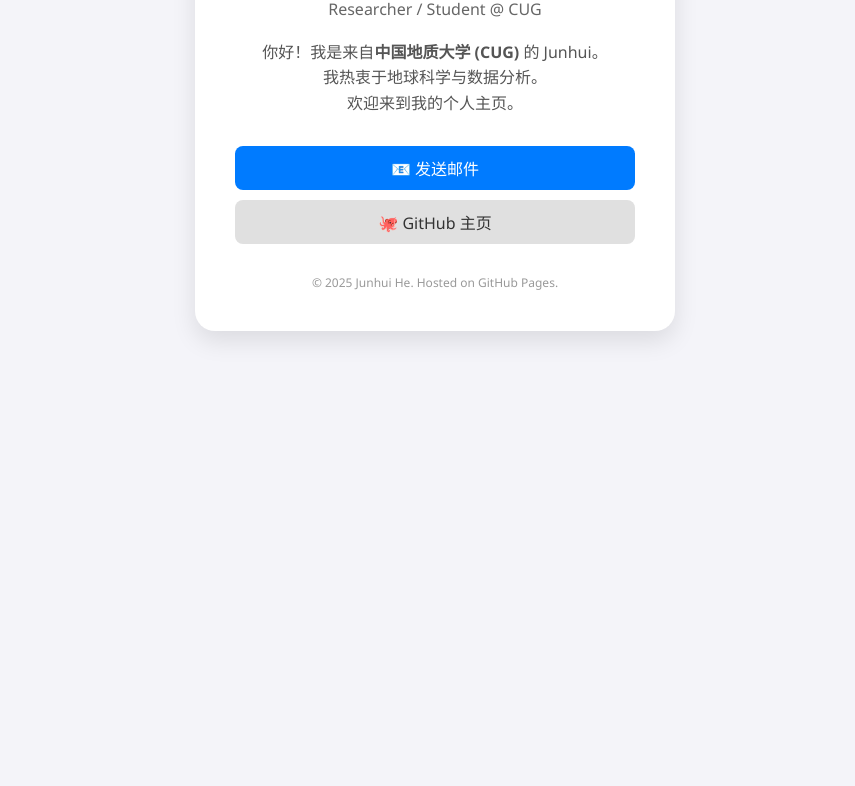
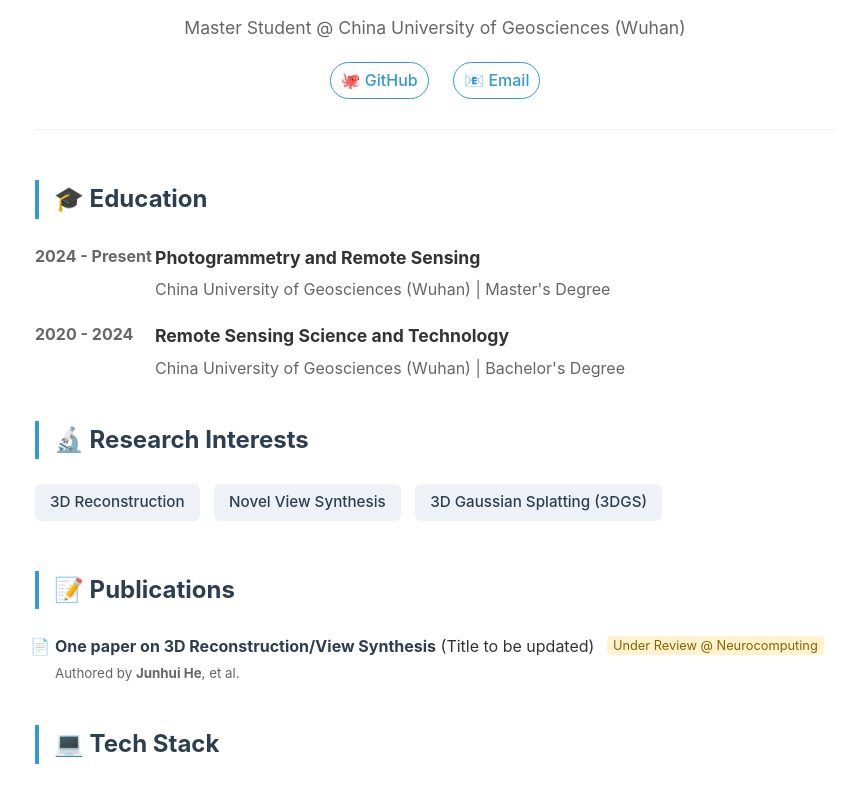
Before and after one commit to hjh530/hjh530.github.io, a plain HTML site: page index.html in a window 1280 px wide. Shown: the part 356-1142 px from the top of the page, without its empty margins (205-1060 px from the left). Before the commit the page ends 800 px from the top, so only its background shows below. Drawn offline with Linux system fonts and the light colour scheme.

Commit message:
Update index.html

```diff
--- a/index.html
+++ b/index.html
@@ -3,93 +3,233 @@
 <head>
     <meta charset="UTF-8">
     <meta name="viewport" content="width=device-width, initial-scale=1.0">
-    <title>Junhui He - 个人主页</title>
+    <title>Junhui He (何俊辉) - Home</title>
     <style>
-        /* 1. 全局样式：设置字体和背景 */
-        body {
-            font-family: 'Segoe UI', Tahoma, Geneva, Verdana, sans-serif;
-            background-color: #f4f4f9;
-            color: #333;
-            margin: 0;
-            display: flex;
-            justify-content: center;
-            align-items: center;
-            min-height: 100vh;
+        :root {
+            --primary-color: #2c3e50;
+            --accent-color: #3498db;
+            --bg-color: #f8f9fa;
+            --text-color: #333;
+            --light-text: #666;
         }
 
-        /* 2. 卡片容器：中间那个白色的框 */
-        .card {
-            background: white;
-            width: 400px;
-            padding: 40px;
-            border-radius: 20px;
-            box-shadow: 0 10px 25px rgba(0,0,0,0.1);
-            text-align: center;
+        body {
+            font-family: -apple-system, BlinkMacSystemFont, "Segoe UI", Roboto, "Helvetica Neue", Arial, sans-serif;
+            background-color: var(--bg-color);
+            color: var(--text-color);
+            line-height: 1.6;
+            margin: 0;
+            padding: 20px;
         }
 
-        /* 3. 头像区域 */
+        .container {
+            max-width: 800px;
+            margin: 40px auto;
+            background: white;
+            padding: 50px;
+            border-radius: 12px;
+            box-shadow: 0 4px 20px rgba(0,0,0,0.08);
+        }
+
+        /* 头部区域 */
+        header {
+            text-align: center;
+            margin-bottom: 50px;
+            border-bottom: 1px solid #eee;
+            padding-bottom: 30px;
+        }
+
         .avatar {
-            width: 120px;
-            height: 120px;
+            width: 140px;
+            height: 140px;
             border-radius: 50%;
             object-fit: cover;
-            border: 4px solid #e0e0e0;
+            border: 4px solid white;
+            box-shadow: 0 4px 10px rgba(0,0,0,0.1);
             margin-bottom: 20px;
         }
 
-        /* 4. 文字排版 */
-        h1 { margin: 10px 0 5px; font-size: 24px; }
-        h2 { margin: 0 0 20px; font-size: 16px; color: #666; font-weight: normal; }
-        p { line-height: 1.6; color: #555; margin-bottom: 30px; }
+        h1 {
+            margin: 10px 0;
+            color: var(--primary-color);
+            font-size: 2.2em;
+        }
 
-        /* 5. 链接按钮样式 */
-        .links { display: flex; flex-direction: column; gap: 10px; }
-        .btn {
-            display: block;
+        .subtitle {
+            font-size: 1.1em;
+            color: var(--light-text);
+            margin-bottom: 20px;
+        }
+
+        .social-links a {
+            display: inline-block;
+            margin: 0 10px;
             text-decoration: none;
-            background: #007bff;
+            color: var(--accent-color);
+            font-weight: 500;
+            padding: 5px 10px;
+            border: 1px solid var(--accent-color);
+            border-radius: 20px;
+            transition: all 0.3s;
+        }
+
+        .social-links a:hover {
+            background-color: var(--accent-color);
             color: white;
-            padding: 10px;
-            border-radius: 8px;
-            transition: background 0.3s;
         }
-        .btn:hover { background: #0056b3; }
-        .btn.secondary { background: #e0e0e0; color: #333; }
-        .btn.secondary:hover { background: #ccc; }
 
-        /* 6. 页脚 */
-        .footer { margin-top: 30px; font-size: 12px; color: #999; }
+        /* 通用章节样式 */
+        section {
+            margin-bottom: 40px;
+        }
+
+        h2 {
+            font-size: 1.5em;
+            color: var(--primary-color);
+            border-left: 4px solid var(--accent-color);
+            padding-left: 15px;
+            margin-bottom: 25px;
+        }
+
+        /* 教育经历列表 */
+        .edu-item {
+            display: flex;
+            margin-bottom: 20px;
+        }
+
+        .edu-year {
+            min-width: 120px;
+            font-weight: bold;
+            color: var(--light-text);
+        }
+
+        .edu-details h3 {
+            margin: 0 0 5px 0;
+            font-size: 1.1em;
+        }
+
+        .edu-details p {
+            margin: 0;
+            color: var(--light-text);
+        }
+
+        /* 标签样式 (用于研究方向和技能) */
+        .tag {
+            display: inline-block;
+            background: #eef2f7;
+            color: var(--primary-color);
+            padding: 6px 15px;
+            border-radius: 6px;
+            margin-right: 10px;
+            margin-bottom: 10px;
+            font-size: 0.95em;
+            font-weight: 500;
+        }
+
+        .tag.skill {
+            background: #e8f5e9;
+            color: #2e7d32;
+        }
+
+        /* 论文列表 */
+        .pub-item {
+            margin-bottom: 15px;
+            padding-left: 20px;
+            position: relative;
+        }
+        .pub-item::before {
+            content: "📄";
+            position: absolute;
+            left: -5px;
+        }
+        .highlight {
+            font-weight: bold;
+            color: var(--primary-color);
+        }
+        .status-badge {
+            font-size: 0.8em;
+            background: #fff3cd;
+            color: #856404;
+            padding: 2px 6px;
+            border-radius: 4px;
+            margin-left: 8px;
+            vertical-align: text-bottom;
+        }
+
+        /* 响应式适配手机 */
+        @media (max-width: 600px) {
+            .container { padding: 25px; margin: 20px 10px; }
+            .edu-item { flex-direction: column; }
+            .edu-year { margin-bottom: 5px; }
+        }
     </style>
 </head>
 <body>
 
-    <div class="card">
-        <!-- 头像：这里目前用的是占位图，你可以换成你的照片链接 -->
-        <img src="https://ui-avatars.com/api/?name=Junhui+He&background=0D8ABC&color=fff&size=128" alt="Avatar" class="avatar">
+    <div class="container">
+        <header>
+            <!-- 这里的图片用的占位符，你可以换成你自己的照片链接，或者把照片上传到仓库里然后引用文件名 -->
+            <img src="https://ui-avatars.com/api/?name=Junhui+He&background=2c3e50&color=fff&size=128&font-size=0.4" alt="Junhui He" class="avatar">
 
-        <!-- 名字与头衔 -->
-        <h1>Junhui He</h1>
-        <h2>Researcher / Student @ CUG</h2>
+            <h1>Junhui He (何俊辉)</h1>
+            <p class="subtitle">Master Student @ China University of Geosciences (Wuhan)</p>
 
-        <!-- 简短介绍 -->
-        <p>
-            你好！我是来自<b>中国地质大学 (CUG)</b> 的 Junhui。
-            <br>
-            我热衷于地球科学与数据分析。
-            <br>
-            欢迎来到我的个人主页。
-        </p>
+            <div class="social-links">
+                <a href="https://github.com/hjh530" target="_blank">🐙 GitHub</a>
+                <a href="mailto:junhui.he@cug.edu.cn">📧 Email</a>
+            </div>
+        </header>
 
-        <!-- 链接按钮 -->
-        <div class="links">
-            <a href="mailto:junhui.he@cug.edu.cn" class="btn">📧 发送邮件</a>
-            <a href="https://github.com/你的用户名" class="btn secondary">🐙 GitHub 主页</a>
-            <!-- 你可以复制上面这一行添加更多链接，比如 Google Scholar -->
-        </div>
+        <section>
+            <h2>🎓 Education</h2>
 
-        <div class="footer">
-            &copy; 2025 Junhui He. Hosted on GitHub Pages.
-        </div>
+            <div class="edu-item">
+                <div class="edu-year">2024 - Present</div>
+                <div class="edu-details">
+                    <h3>Photogrammetry and Remote Sensing</h3>
+                    <p>China University of Geosciences (Wuhan) | Master's Degree</p>
+                </div>
+            </div>
+
+            <div class="edu-item">
+                <div class="edu-year">2020 - 2024</div>
+                <div class="edu-details">
+                    <h3>Remote Sensing Science and Technology</h3>
+                    <p>China University of Geosciences (Wuhan) | Bachelor's Degree</p>
+                </div>
+            </div>
+        </section>
+
+        <section>
+            <h2>🔬 Research Interests</h2>
+            <div>
+                <span class="tag">3D Reconstruction</span>
+                <span class="tag">Novel View Synthesis</span>
+                <span class="tag">3D Gaussian Splatting (3DGS)</span>
+            </div>
+        </section>
+
+        <section>
+            <h2>📝 Publications</h2>
+            <div class="pub-item">
+                <span class="highlight">One paper on 3D Reconstruction/View Synthesis</span> (Title to be updated)
+                <span class="status-badge">Under Review @ Neurocomputing</span>
+                <br>
+                <small style="color: #666;">Authored by <strong>Junhui He</strong>, et al.</small>
+            </div>
+        </section>
+
+        <section>
+            <h2>💻 Tech Stack</h2>
+            <div>
+                <span class="tag skill">Python</span>
+                <span class="tag skill">C++</span>
+            </div>
+        </section>
+
+        <footer style="text-align: center; margin-top: 50px; color: #999; font-size: 0.9em;">
+            <p>&copy; 2025 Junhui He. Hosted on GitHub Pages.</p>
+        </footer>
     </div>
 
 </body>
```
